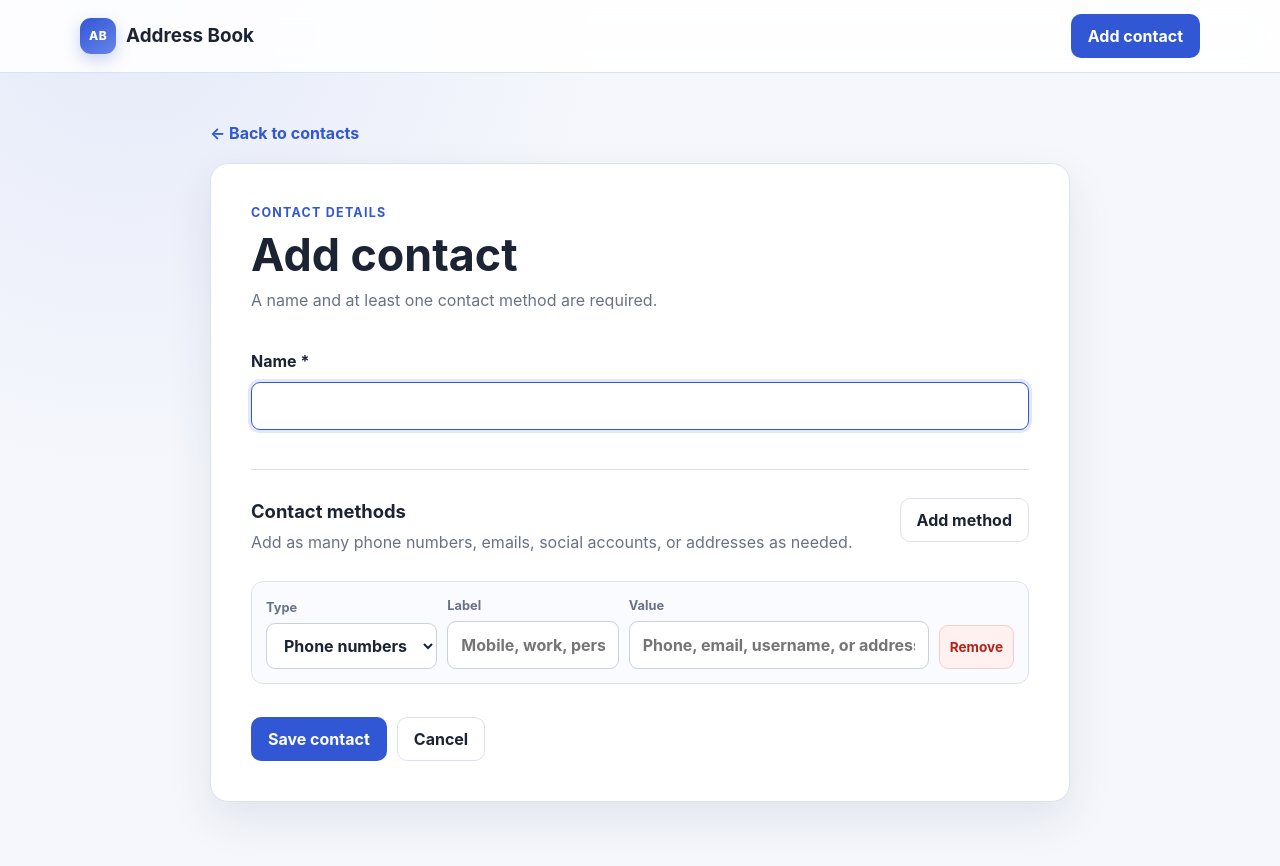
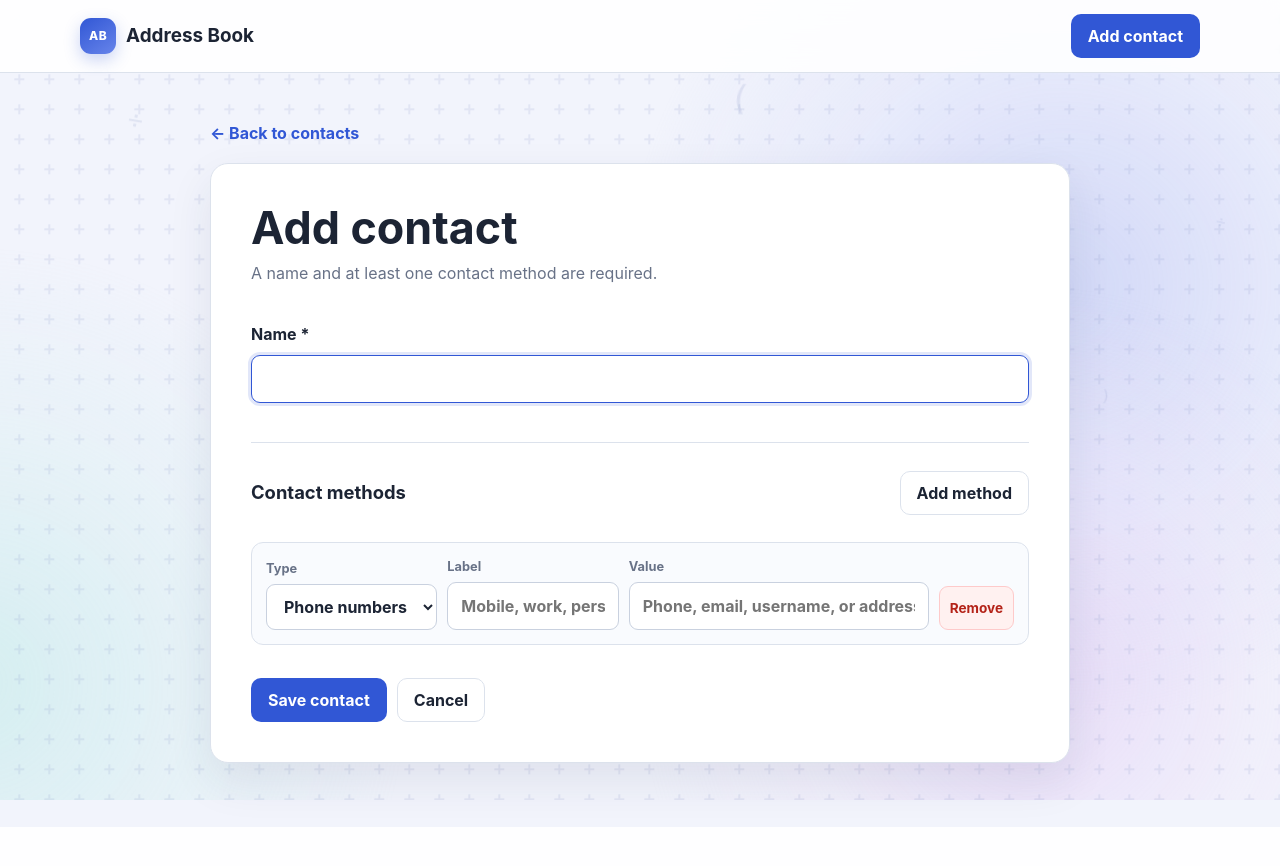
Before and after one commit to chenzy3034-ux/AddressBook-Assignment-Chen-Ziyang-and-Yin-Yiping-, a Flask app: page /contacts/new in a window 1280 px wide. After the commit the page ends 818 px from the top, so only its background shows below. Run offline with Flask 3, Linux system fonts and the light colour scheme.

Commit message:
feat: add ambient background and simplify interface copy

```diff
--- /dev/null
+++ b/app/static/ambient-background.css
@@ -0,0 +1,93 @@
+/* Background layers adapted from fullstack-web/frontend/src/AmbientEffects.vue. */
+.ambient-scene {
+    --background-speed: 1.3;
+    position: fixed;
+    inset: 0;
+    z-index: -1;
+    overflow: hidden;
+    pointer-events: none;
+}
+
+.ambient-orb {
+    position: absolute;
+    width: min(75vw, 800px);
+    aspect-ratio: 1;
+    border-radius: 50%;
+}
+
+.orb-indigo {
+    top: -25%;
+    right: -20%;
+    background: radial-gradient(circle, #aeb9f378 0%, #ccd2fa40 40%, transparent 70%);
+}
+
+.orb-mint {
+    top: 25%;
+    left: -28%;
+    background: radial-gradient(circle, #a9e6df65 0%, #bfecea30 40%, transparent 70%);
+}
+
+.orb-rose {
+    bottom: -35%;
+    right: -12%;
+    background: radial-gradient(circle, #dabdf26b 0%, #ecdafa30 40%, transparent 70%);
+}
+
+.ambient-pattern {
+    position: absolute;
+    inset: -60px;
+    background-image: url("hero-plus.svg");
+    background-size: 60px 60px;
+    opacity: 0.15;
+}
+
+.floating-symbol {
+    position: absolute;
+    left: var(--left);
+    top: var(--top);
+    font: 500 var(--size) "Cascadia Code", Consolas, monospace;
+    color: #7c8cc2;
+    opacity: 0.16;
+    transform: rotate(var(--rotation));
+    user-select: none;
+}
+
+@keyframes orb-flow {
+    0%, 100% { transform: translate(0, 0) scale(1); }
+    50% { transform: translate(-10%, 12%) scale(1.12); }
+}
+
+@keyframes pattern-drift {
+    to { transform: translate(60px, 60px); }
+}
+
+@keyframes symbol-float {
+    0%, 100% { transform: translateY(0) rotate(var(--rotation)); }
+    50% { transform: translateY(-38px) rotate(calc(var(--rotation) * -1)); }
+}
+
+@media (prefers-reduced-motion: no-preference) {
+    .orb-indigo {
+        animation: orb-flow calc(22s / var(--background-speed)) ease-in-out infinite;
+    }
+
+    .orb-mint {
+        animation: orb-flow calc(28s / var(--background-speed)) calc(-9s / var(--background-speed)) ease-in-out infinite reverse;
+    }
+
+    .orb-rose {
+        animation: orb-flow calc(26s / var(--background-speed)) calc(-17s / var(--background-speed)) ease-in-out infinite;
+    }
+
+    .ambient-pattern {
+        animation: pattern-drift calc(36s / var(--background-speed)) linear infinite;
+    }
+
+    .floating-symbol {
+        animation: symbol-float calc(var(--duration) / var(--background-speed)) calc(var(--delay) / var(--background-speed)) ease-in-out infinite;
+    }
+
+    .ambient-scene.is-paused > * {
+        animation-play-state: paused;
+    }
+}
--- /dev/null
+++ b/app/static/ambient-background.js
@@ -0,0 +1,8 @@
+const ambientScene = document.querySelector(".ambient-scene");
+
+function syncAmbientMotion() {
+    ambientScene.classList.toggle("is-paused", document.hidden);
+}
+
+document.addEventListener("visibilitychange", syncAmbientMotion);
+syncAmbientMotion();
--- a/app/static/styles.css
+++ b/app/static/styles.css
@@ -1,6 +1,6 @@
 :root {
     color-scheme: light;
-    --background: #f5f7fc;
+    --background: #f2f4fc;
     --surface: #ffffff;
     --text: #1c2434;
     --muted: #687287;
@@ -22,9 +22,8 @@
 body {
     margin: 0;
     min-height: 100vh;
-    background:
-        radial-gradient(circle at 10% 0%, rgba(49, 87, 213, 0.08), transparent 30rem),
-        var(--background);
+    isolation: isolate;
+    background: var(--background);
     color: var(--text);
     font-family: Inter, ui-sans-serif, system-ui, -apple-system, BlinkMacSystemFont, "Segoe UI", sans-serif;
     line-height: 1.5;
@@ -86,10 +85,14 @@ a {
 
 .page-heading {
     display: flex;
-    align-items: flex-end;
+    align-items: center;
     justify-content: space-between;
-    gap: 24px;
+    gap: 12px;
     margin-bottom: 24px;
+}
+
+.page-heading h1 {
+    margin-bottom: 0;
 }
 
 h1,
@@ -108,16 +111,6 @@ h2 {
     margin-bottom: 6px;
 }
 
-.eyebrow {
-    margin-bottom: 8px;
-    color: var(--primary);
-    font-size: 0.78rem;
-    font-weight: 750;
-    letter-spacing: 0.1em;
-    text-transform: uppercase;
-}
-
-.subtitle,
 .form-note,
 .contact-summary p,
 .empty-state p {
@@ -207,14 +200,8 @@ h2 {
 }
 
 .excel-actions h2 {
-    margin-bottom: 2px;
+    margin-bottom: 0;
     font-size: 1rem;
-}
-
-.excel-actions p {
-    margin-bottom: 0;
-    color: var(--muted);
-    font-size: 0.88rem;
 }
 
 .import-form,
@@ -465,6 +452,10 @@ h2 {
     text-align: center;
 }
 
+.empty-state > .button {
+    margin-top: 8px;
+}
+
 .empty-icon {
     display: grid;
     width: 52px;
@@ -513,7 +504,7 @@ textarea {
 
 .method-heading {
     display: flex;
-    align-items: flex-start;
+    align-items: center;
     justify-content: space-between;
     gap: 20px;
     margin-top: 30px;
@@ -522,12 +513,8 @@ textarea {
 }
 
 .method-heading h2 {
-    margin-bottom: 4px;
+    margin-bottom: 0;
     font-size: 1.15rem;
-}
-
-.method-heading .form-note {
-    margin-bottom: 0;
 }
 
 .method-list {
@@ -690,11 +677,6 @@ textarea {
         padding-top: 32px;
     }
 
-    .page-heading {
-        align-items: flex-start;
-        flex-direction: column;
-    }
-
     .search-form {
         align-items: stretch;
         flex-direction: column;
--- /dev/null
+++ b/app/templates/ambient_background.html
@@ -0,0 +1,17 @@
+<div class="ambient-scene" aria-hidden="true">
+    <div class="ambient-orb orb-indigo"></div>
+    <div class="ambient-orb orb-mint"></div>
+    <div class="ambient-orb orb-rose"></div>
+    <div class="ambient-pattern"></div>
+    {% for symbol in ['+', '−', '×', '÷', '=', '(', ')', '+', '×', '=', '÷', '−'] %}
+        {% set index = loop.index0 %}
+        <span class="floating-symbol" style="
+            --left: {{ (index * 29 + 8) % 96 }}%;
+            --top: {{ (index * 37 + 12) % 92 }}%;
+            --duration: {{ 18 + index % 5 * 4 }}s;
+            --delay: {{ -index * 3 }}s;
+            --rotation: {{ -15 if index % 2 else 15 }}deg;
+            --size: {{ 16 + index % 3 * 9 }}px;
+        ">{{ symbol }}</span>
+    {% endfor %}
+</div>
--- a/app/templates/base.html
+++ b/app/templates/base.html
@@ -7,8 +7,11 @@
     <title>{% block title %}Address Book{% endblock %}</title>
     <link rel="icon" href="{{ url_for('static', filename='favicon.svg') }}" type="image/svg+xml">
     <link rel="stylesheet" href="{{ url_for('static', filename='styles.css') }}">
+    <link rel="stylesheet" href="{{ url_for('static', filename='ambient-background.css') }}">
+    <script src="{{ url_for('static', filename='ambient-background.js') }}" defer></script>
 </head>
 <body>
+    {% include "ambient_background.html" %}
     <header class="site-header">
         <div class="container header-content">
             <a class="brand" href="{{ url_for('contacts.index') }}">
--- a/app/templates/contact_detail.html
+++ b/app/templates/contact_detail.html
@@ -9,7 +9,6 @@
         <div class="detail-header">
             <div class="avatar avatar-large" aria-hidden="true">{{ contact['name'][0]|upper }}</div>
             <div>
-                <p class="eyebrow">Contact</p>
                 <h1>{{ contact['name'] }}</h1>
                 {% if contact['is_favorite'] %}
                     <span class="favorite-badge">&#9733; Favorite contact</span>
--- a/app/templates/contact_form.html
+++ b/app/templates/contact_form.html
@@ -6,7 +6,6 @@
 <div class="narrow-page form-page">
     <a class="back-link" href="{{ url_for('contacts.index') }}">&larr; Back to contacts</a>
     <div class="panel">
-        <p class="eyebrow">Contact details</p>
         <h1>{{ page_title }}</h1>
         <p class="form-note">A name and at least one contact method are required.</p>
 
@@ -15,10 +14,7 @@
             <input id="name" name="name" type="text" maxlength="120" value="{{ contact['name'] }}" required autofocus>
 
             <div class="method-heading">
-                <div>
-                    <h2>Contact methods</h2>
-                    <p class="form-note">Add as many phone numbers, emails, social accounts, or addresses as needed.</p>
-                </div>
+                <h2>Contact methods</h2>
                 <button class="button button-secondary" id="add-method" type="button">Add method</button>
             </div>
 
--- a/app/templates/not_found.html
+++ b/app/templates/not_found.html
@@ -4,9 +4,7 @@
 
 {% block content %}
 <section class="empty-state">
-    <p class="eyebrow">Error 404</p>
     <h1>Page not found</h1>
-    <p>The page or contact you requested does not exist.</p>
     <a class="button button-primary" href="{{ url_for('contacts.index') }}">Return to contacts</a>
 </section>
 {% endblock %}
```
Also changed, not shown: app/templates/contact_list.html (+2 -10 lines), app/static/hero-plus.svg (added).
